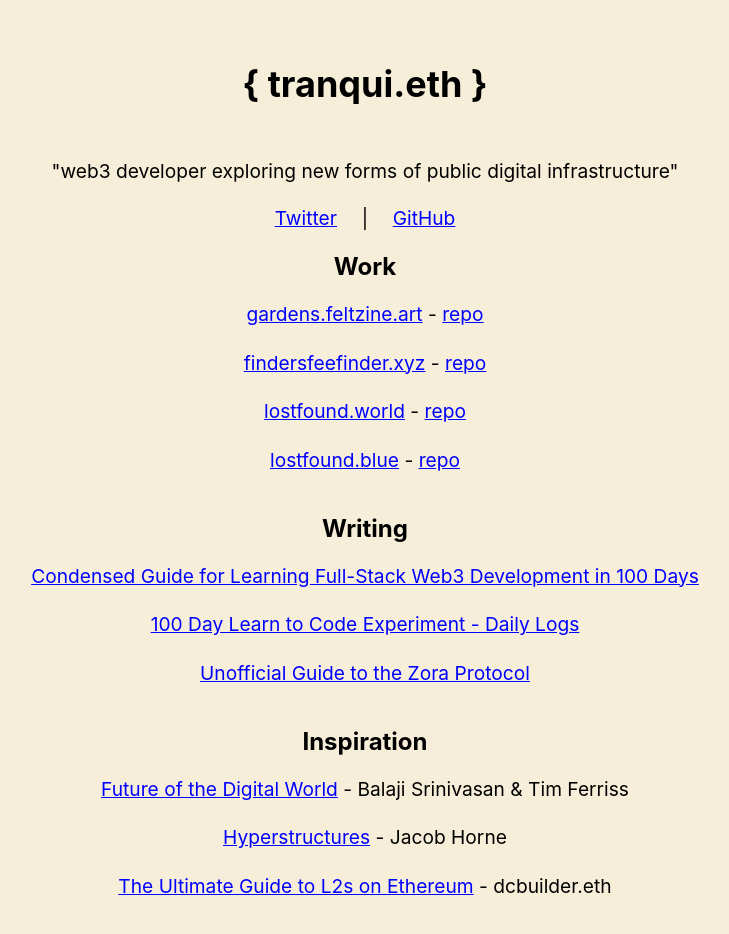
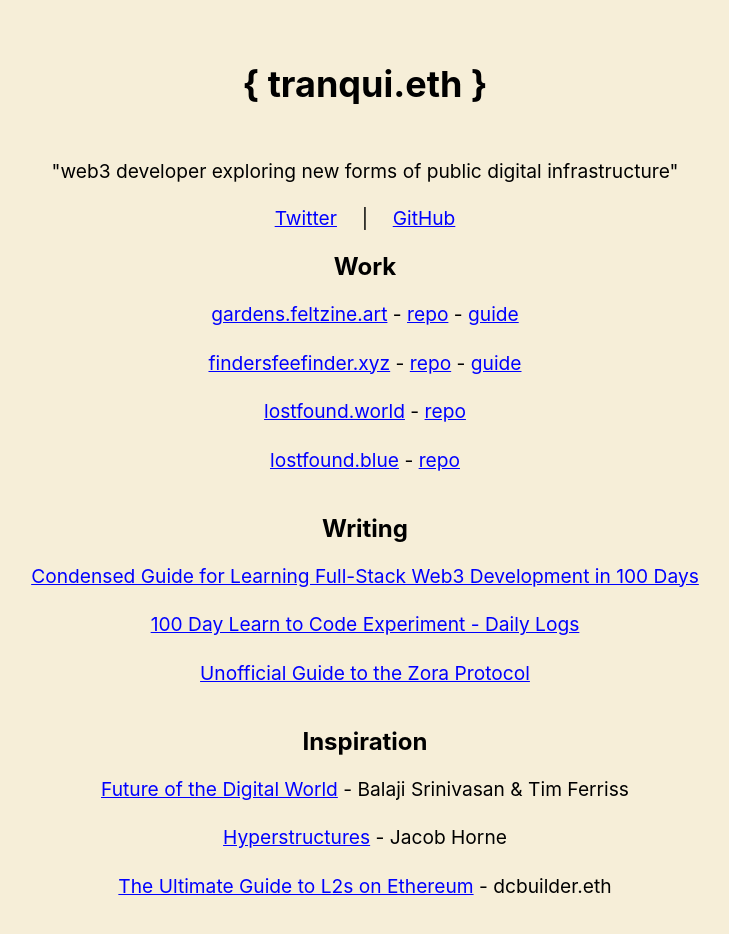
Before and after one commit to 0xTranqui/tranqui.dev, a Next.js app: page / in a window 1280 px wide. Shown: the top 934 px of the page, without its empty margins (275-1004 px from the left). Built offline with nearby package versions, Linux system fonts and the light colour scheme.

Commit message:
adding guide links

```diff
--- a/pages/index.js
+++ b/pages/index.js
@@ -57,6 +57,10 @@
               <a href="https://github.com/0xTranqui/felt-zine-delights">
               repo
               </a>
+              {" - "}
+              <a href="https://twitter.com/0xTranqui/status/1537148175596789762">
+              guide
+              </a>
             </li>
             <li className={utilStyles.listItem}>
               <a href="https://findersfeefinder.xyz/">
@@ -65,6 +69,10 @@
               {" - "}
               <a href="https://github.com/0xTranqui/Finders-Fee-Finder">
               repo
+              </a>
+              {" - "}
+              <a href="https://twitter.com/ZORA_FFF/status/1531710410445012992?s=20&t=6__slhQckcv4hmI9UePppw">
+              guide
               </a>
             </li>
             <li className={utilStyles.listItem}>
```
